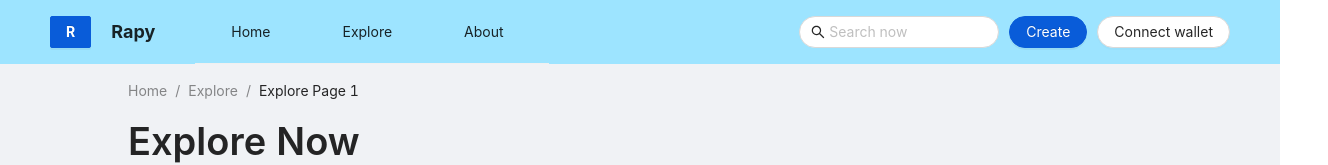
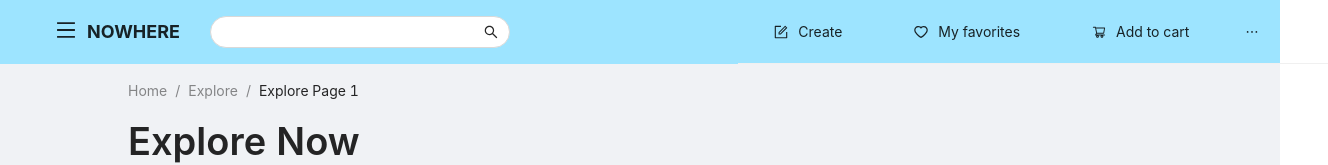
Before and after one commit to daratchanan/antd-exam, a React (Create React App) app: page / in a window 1280 px wide. Shown: the top 165 px of the page, 1328 px wide, since content can reach past the window. Built offline with nearby package versions, Linux system fonts and the light colour scheme.

Commit message:
main layout

```diff
--- a/craco.config.js
+++ b/craco.config.js
@@ -10,7 +10,7 @@ module.exports = {
             modifyVars: {
               '@primary-color': '#095cd9',
               '@layout-header-background': '#9de4ff',
-              '@menu-bg':'none'
+              '@menu-bg':'none',
             },
             javascriptEnabled: true,
           },
--- a/src/Layout/MainLayout.jsx
+++ b/src/Layout/MainLayout.jsx
@@ -1,37 +1,67 @@
 import React from 'react';
-import {  Button, Col, Input, Layout, Menu, Row, Typography } from 'antd';
-import { SearchOutlined } from '@ant-design/icons';
+import { Button, Col, Input, Layout, Menu, Row, Typography } from 'antd';
+import {
+	SearchOutlined,
+	FormOutlined,
+	HeartOutlined,
+	ShoppingCartOutlined,
+	UserOutlined,
+	CaretDownOutlined
+} from '@ant-design/icons';
 import { Outlet } from 'react-router-dom';
+import DrawerMenu from '../components/DrawerMenu';
 
 const { Header, Content } = Layout;
 
 const menuItems = [
 	{
-		key: 'home',
+		key: 'create',
 		label: <Button
 			type='text'
-			href='/'
+			href='/create'
+			icon={<FormOutlined />}
 		>
-			Home
+			Create
 		</Button>
 	},
 	{
-		key: 'explore',
+		key: 'myFavorites',
 		label: <Button
 			type='text'
-			href='/explore'
+			href='/myFavorites'
+			icon={<HeartOutlined />}
 		>
-			Explore
+			My favorites
 		</Button>
 	},
 	{
-		key: 'about',
+		key: 'addToCart',
 		label: <Button
 			type='text'
-			href='/about'
+			href='/addToCart'
+			icon={<ShoppingCartOutlined />}
 		>
-			About
+			Add to cart
 		</Button>
+	},
+	{
+		key: 'account',
+		label: <Button
+			type='text'
+			icon={<UserOutlined />}
+		>
+			Account <CaretDownOutlined />
+		</Button>,
+		children: [
+			{
+				key: 'login',
+				label: 'Log in'
+			},
+			{
+				key: 'signup',
+				label: 'Sign up'
+			}
+		]
 	},
 ];
 
@@ -42,58 +72,40 @@ export default function MainLayout() {
 			<Header>
 				<Row >
 					<Col>
-						<Button
-							type='primary'
-							style={{ fontWeight: 'bold' }}
-						>
-							R
-						</Button>
+						<DrawerMenu />
 					</Col>
+
 					<Col>
 						<Typography
 							style={{
-								marginLeft: '20px',
+								marginLeft: '5px',
 								fontWeight: 'bolder',
 								fontSize: '18px'
 							}}
-						> Rapy
+						> NOWHERE
 						</Typography>
 					</Col>
-					<Col xs={8}>
+
+					<Col>
+						<Input
+							allowClear
+							suffix={<SearchOutlined />}
+							style={{
+								width: 300,
+								borderRadius: '16px',
+								marginLeft: '30px'
+							}}
+						/>
+					</Col>
+
+					<Col flex={1} />
+
+					<Col xs={12} push={2}>
 						<Menu
 							mode="horizontal"
 							items={menuItems}
-							style={{ marginLeft: '40px' }}
+						// style={{ marginLeft: '40px' }}
 						/>
-					</Col>
-					<Col flex={1} />
-					<Col>
-						<Input
-							placeholder="Search now "
-							allowClear
-							prefix={<SearchOutlined />}
-							style={{
-								width: 200,
-								borderRadius: '16px',
-							}}
-						/>
-					</Col>
-					<Col>
-						<Button
-							type='primary'
-							shape='round'
-							style={{ marginLeft: '10px' }}
-						>
-							Create
-						</Button>
-					</Col>
-					<Col>
-						<Button
-							shape='round'
-							style={{ marginLeft: '10px' }}
-						>
-							Connect wallet
-						</Button>
 					</Col>
 				</Row>
 			</Header>
--- /dev/null
+++ b/src/components/DrawerMenu.jsx
@@ -0,0 +1,37 @@
+import React, { useState } from 'react';
+import {
+   Button,
+   Drawer
+} from 'antd';
+import { MenuOutlined } from '@ant-design/icons';
+
+export default function DrawerMenu() {
+   const [open, setOpen] = useState(false);
+   const showDrawer = () => {
+      setOpen(true)
+   };
+
+   const onClose = () => {
+      setOpen(false)
+   };
+
+   return (
+      <div>
+         <Button
+            type="text"
+            icon={<MenuOutlined style={{fontSize: '20px'}}/>}
+            onClick={showDrawer}
+         />
+         <Drawer
+            title="Basic Drawer"
+            placement='left'
+            onClose={onClose}
+            open={open}
+         >
+            <p>Some contents...</p>
+            <p>Some contents...</p>
+            <p>Some contents...</p>
+         </Drawer>
+      </div>
+   )
+};
```
